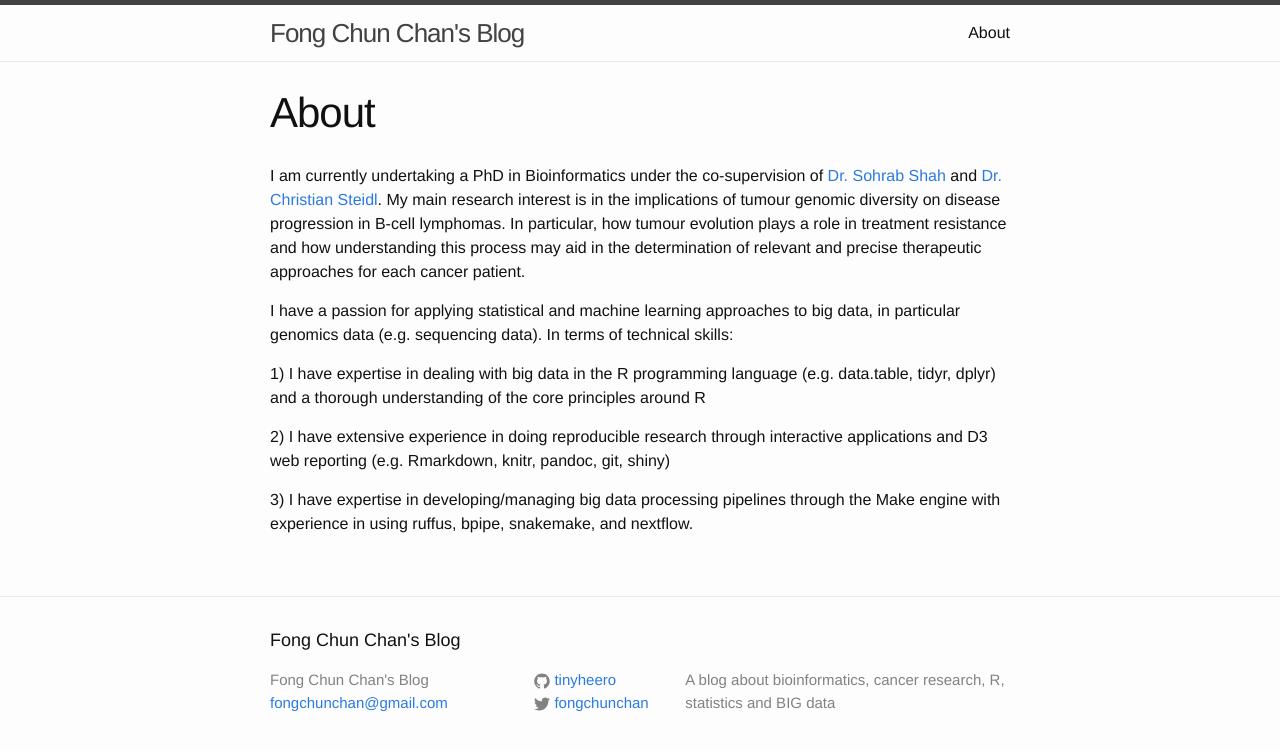
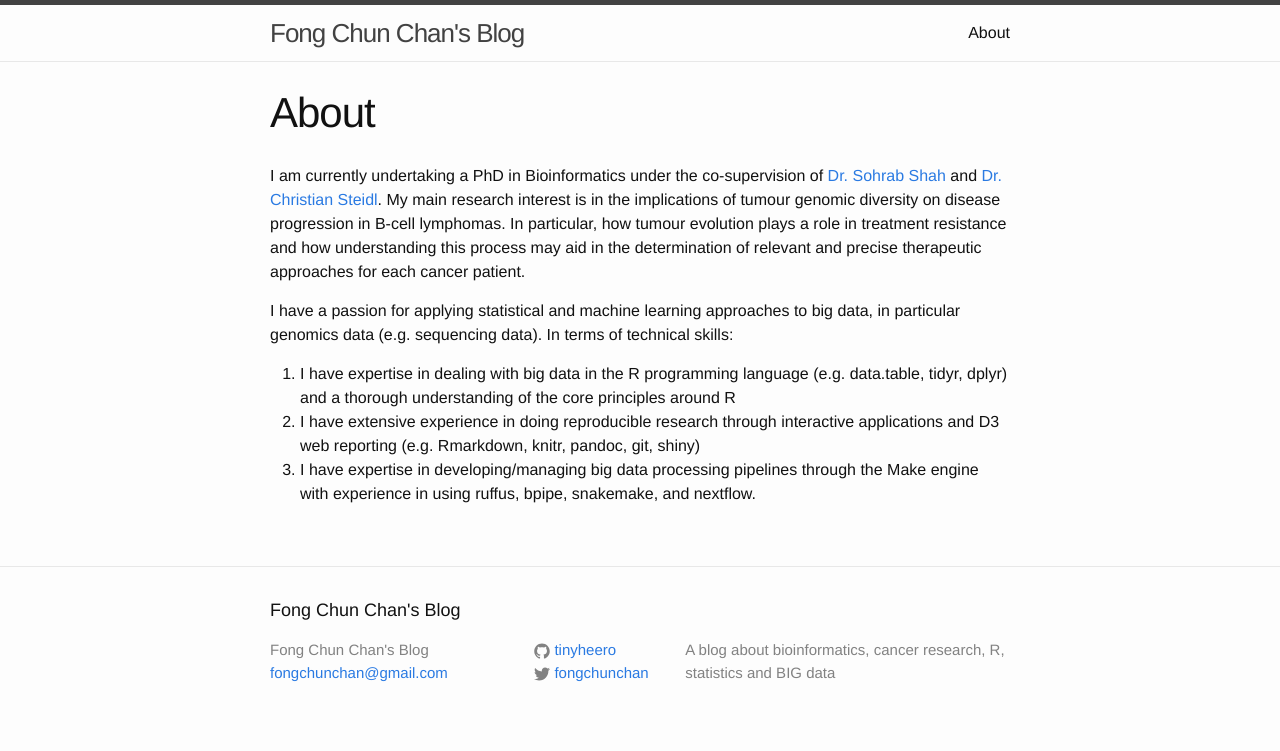
Before and after one commit to tinyheero/tinyheero.github.io, a Jekyll site: the page built from about.md, in a window 1280 px wide. Shown: the top 751 px of the page. Built offline with Jekyll 4.4.1, drawn with Linux system fonts in a browser that asks for light colours.

Commit message:
Adding Real Bullets

```diff
--- a/about.md
+++ b/about.md
@@ -8,8 +8,6 @@
 
 I have a passion for applying statistical and machine learning approaches to big data, in particular genomics data (e.g. sequencing data). In terms of technical skills:
 
-1) I have expertise in dealing with big data in the R programming language (e.g. data.table, tidyr, dplyr) and a thorough understanding of the core principles around R
-
-2) I have extensive experience in doing reproducible research through interactive applications and D3 web reporting (e.g. Rmarkdown, knitr, pandoc, git, shiny)
-
-3) I have expertise in developing/managing big data processing pipelines through the Make engine with experience in using ruffus, bpipe, snakemake, and nextflow.
+1. I have expertise in dealing with big data in the R programming language (e.g. data.table, tidyr, dplyr) and a thorough understanding of the core principles around R
+1. I have extensive experience in doing reproducible research through interactive applications and D3 web reporting (e.g. Rmarkdown, knitr, pandoc, git, shiny)
+1. I have expertise in developing/managing big data processing pipelines through the Make engine with experience in using ruffus, bpipe, snakemake, and nextflow.
```
